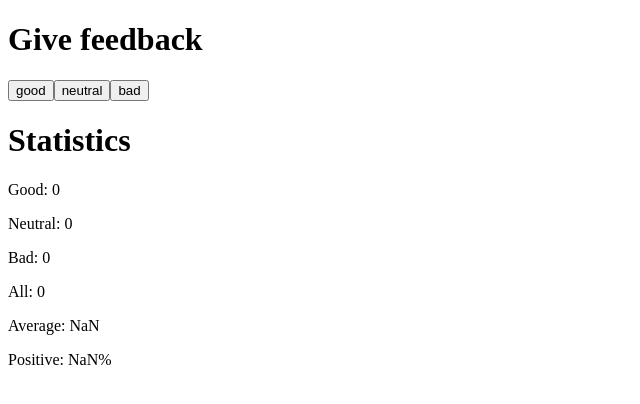
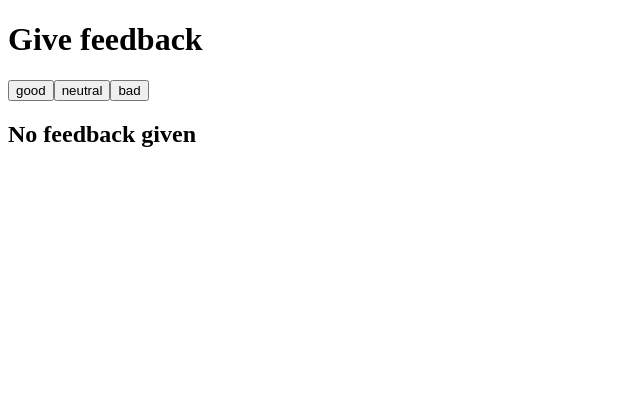
Before and after one commit to Czar-sys/Fullstack, a React (Vite) app in the folder part1/unicafe/: page / in a window 1280 px wide. Shown: the top 404 px of the page, without its empty margins (0-640 px from the left). Built offline with nearby package versions, Linux system fonts and the light colour scheme.

Commit message:
1.9 Completed

```diff
--- a/part1/unicafe/src/App.jsx
+++ b/part1/unicafe/src/App.jsx
@@ -5,6 +5,9 @@ const Button = ({ text, onClick }) => {
 };
 
 const Statistics = ({ good, neutral, bad, all }) => {
+  if (all === 0) {
+    return <h2>No feedback given</h2>;
+  }
   return (
     <>
       <h1>Statistics</h1>
```
